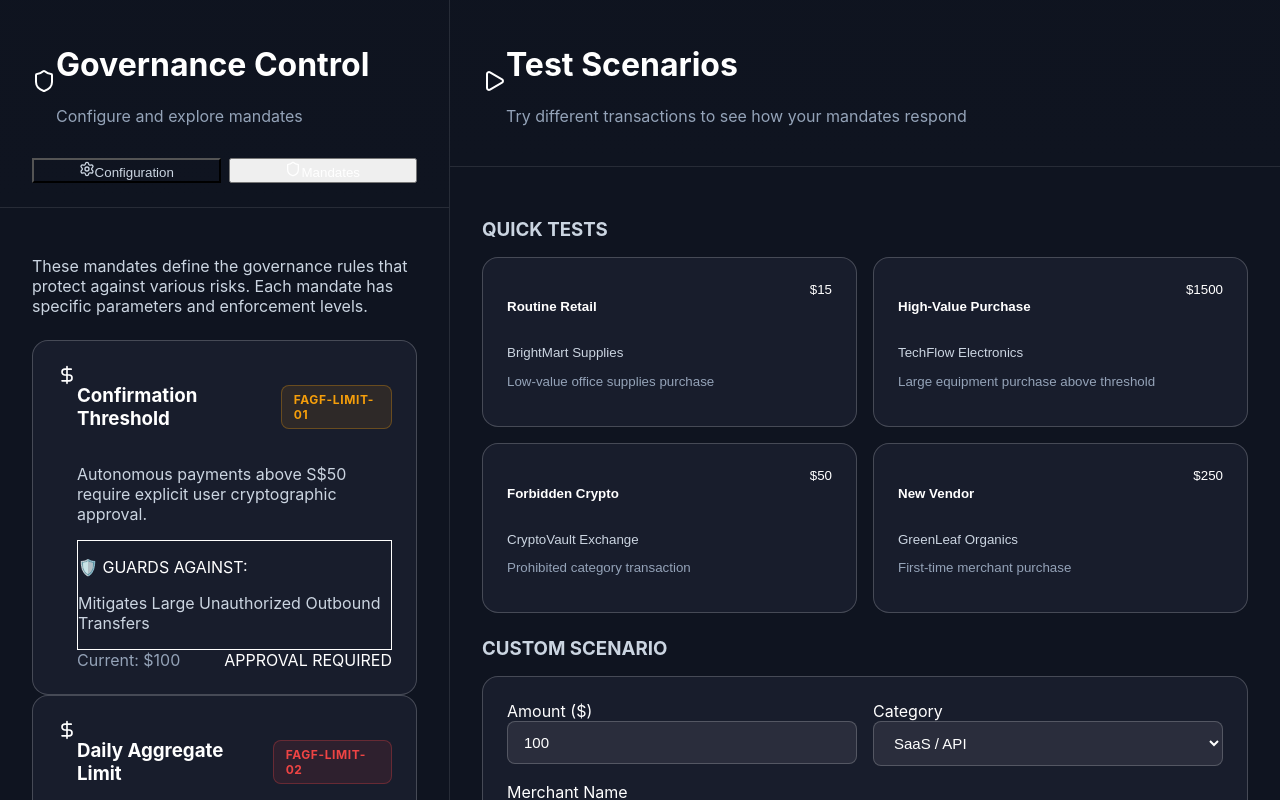
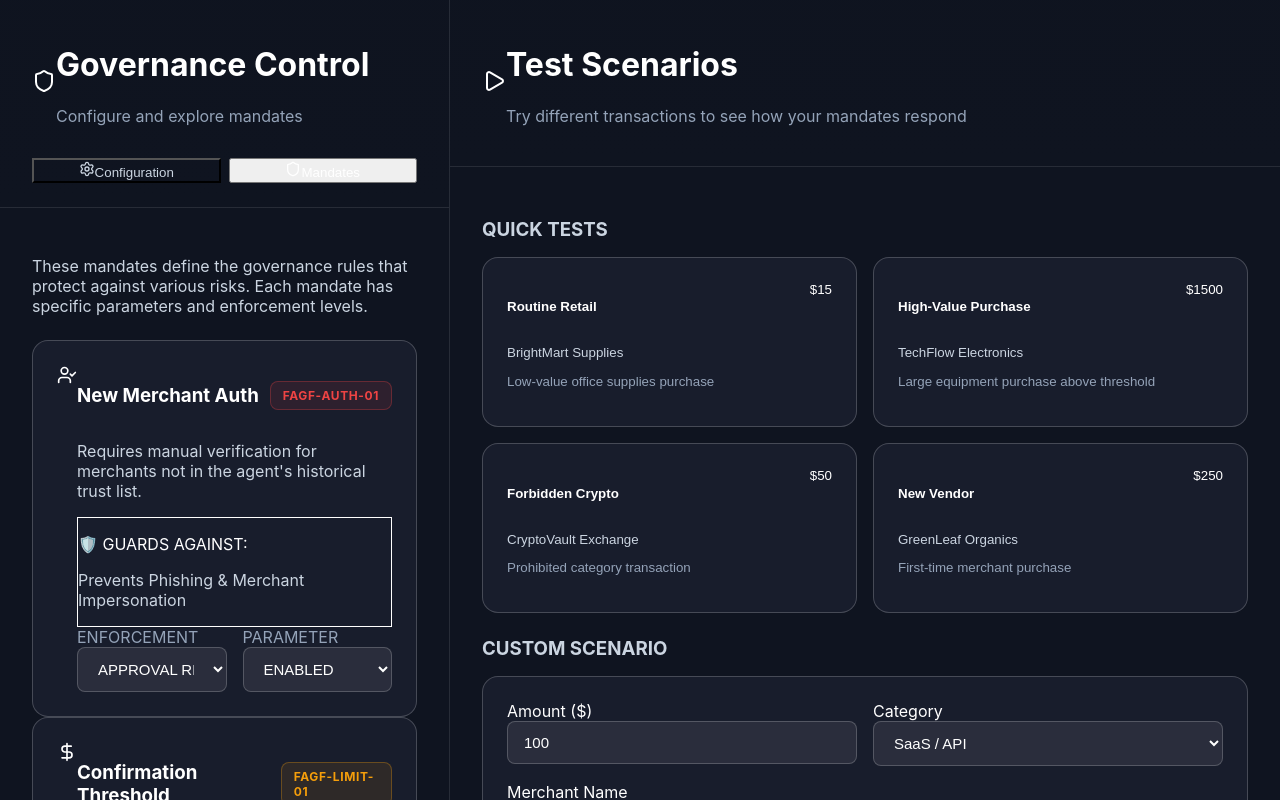
Before and after one commit to aetherllama/fagf-fs-core, a React (Vite) app: page / in a window 1280 px wide. Both pictures are taken after a click on the button "Mandates". Built offline with nearby package versions, Linux system fonts and the light colour scheme.

Commit message:
Allow mandate modification: added editable enforcement levels and parameters to Mandates tab

```diff
--- a/src/App.tsx
+++ b/src/App.tsx
@@ -20,7 +20,7 @@ import {
 import { motion, AnimatePresence } from 'framer-motion';
 import { GovernanceValidator } from './core/validator';
 import { DEFAULT_MAS_MANDATES } from './core/mandates';
-import { FinancialMandates, GovernanceEnvelope, ValidationResult } from './core/types';
+import { FinancialMandates, GovernanceEnvelope, ValidationResult, GovernanceMandate } from './core/types';
 
 interface CustomMandates extends FinancialMandates {
   // Additional custom properties for the playground
@@ -63,8 +63,7 @@ const QUICK_SCENARIOS = [
 
 export default function App() {
   // Mandate Configuration State
-  const [autoApproveLimit, setAutoApproveLimit] = useState(100);
-  const [hitlLimit, setHitlLimit] = useState(1000);
+  const [mandates, setMandates] = useState<FinancialMandates>(DEFAULT_MAS_MANDATES);
   const [trustedMerchants, setTrustedMerchants] = useState<string[]>([
     'BrightMart Supplies',
     'TechFlow Electronics',
@@ -75,7 +74,6 @@ export default function App() {
     'Ungoverned Gambling',
     'Cryptocurrency Exchange'
   ]);
-  const [requireHitlForNewMerchants, setRequireHitlForNewMerchants] = useState(true);
 
   // Tab State
   const [activeTab, setActiveTab] = useState<'config' | 'mandates'>('config');
@@ -92,26 +90,8 @@ export default function App() {
     config: FinancialMandates;
   } | null>(null);
 
-  // Build current mandate configuration
-  const currentMandates: FinancialMandates = {
-    ...DEFAULT_MAS_MANDATES,
-    confirmationThreshold: {
-      ...DEFAULT_MAS_MANDATES.confirmationThreshold,
-      parameter: autoApproveLimit
-    },
-    dailyAggregateLimit: {
-      ...DEFAULT_MAS_MANDATES.dailyAggregateLimit,
-      parameter: hitlLimit
-    },
-    blockedCategories: {
-      ...DEFAULT_MAS_MANDATES.blockedCategories,
-      parameter: forbiddenCategories
-    },
-    newMerchantAuth: {
-      ...DEFAULT_MAS_MANDATES.newMerchantAuth,
-      parameter: requireHitlForNewMerchants
-    }
-  };
+  // Derive current configuration for validation
+  const currentMandates: FinancialMandates = mandates;
 
   const testScenario = (scenario: typeof QUICK_SCENARIOS[0] | null, isCustom = false) => {
     const amount = isCustom ? customAmount : scenario!.amount;
@@ -138,28 +118,36 @@ export default function App() {
     const result = GovernanceValidator.validate(envelope, currentMandates, []);
 
     setLastResult({
-      scenario: { name: isCustom ? 'Custom Scenario' : scenario!.name, ...envelope.transaction },
+      scenario,
       result,
-      config: { ...currentMandates }
+      config: currentMandates
     });
   };
 
+  const updateMandate = (key: keyof FinancialMandates, updates: Partial<GovernanceMandate<any>>) => {
+    setMandates(prev => ({
+      ...prev,
+      [key]: {
+        ...prev[key],
+        ...updates
+      }
+    }));
+  };
+
   const addTrustedMerchant = () => {
-    if (merchantInput.trim() && !trustedMerchants.includes(merchantInput.trim())) {
-      setTrustedMerchants([...trustedMerchants, merchantInput.trim()]);
+    if (merchantInput && !trustedMerchants.includes(merchantInput)) {
+      setTrustedMerchants([...trustedMerchants, merchantInput]);
       setMerchantInput('');
     }
   };
 
-  const removeTrustedMerchant = (merchant: string) => {
-    setTrustedMerchants(trustedMerchants.filter(m => m !== merchant));
+  const removeTrustedMerchant = (name: string) => {
+    setTrustedMerchants(trustedMerchants.filter(m => m !== name));
   };
 
   const resetToDefaults = () => {
-    setAutoApproveLimit(100);
-    setHitlLimit(1000);
-    setTrustedMerchants(['AWS Cloud Services', 'Google Cloud', 'Microsoft Azure']);
-    setRequireHitlForNewMerchants(true);
+    setMandates(DEFAULT_MAS_MANDATES);
+    setTrustedMerchants(['BrightMart Supplies', 'TechFlow Electronics', 'UrbanStyle Apparel']);
     setLastResult(null);
   };
 
@@ -229,14 +217,14 @@ export default function App() {
                       min="0"
                       max="500"
                       step="25"
-                      value={autoApproveLimit}
-                      onChange={(e) => setAutoApproveLimit(Number(e.target.value))}
+                      value={mandates.confirmationThreshold.parameter}
+                      onChange={(e) => updateMandate('confirmationThreshold', { parameter: Number(e.target.value) })}
                       className="slider"
-                      style={{ '--value': `${(autoApproveLimit / 500) * 100}%` } as any}
+                      style={{ '--value': `${(mandates.confirmationThreshold.parameter / 500) * 100}%` } as any}
                     />
                     <div className="slider-value">
                       <span className="text-muted">$0</span>
-                      <span className="slider-value-current">${autoApproveLimit}</span>
+                      <span className="slider-value-current">${mandates.confirmationThreshold.parameter}</span>
                       <span className="text-muted">$500</span>
                     </div>
                   </div>
@@ -253,14 +241,14 @@ export default function App() {
                       min="100"
                       max="5000"
                       step="100"
-                      value={hitlLimit}
-                      onChange={(e) => setHitlLimit(Number(e.target.value))}
+                      value={mandates.dailyAggregateLimit.parameter}
+                      onChange={(e) => updateMandate('dailyAggregateLimit', { parameter: Number(e.target.value) })}
                       className="slider"
-                      style={{ '--value': `${((hitlLimit - 100) / 4900) * 100}%` } as any}
+                      style={{ '--value': `${((mandates.dailyAggregateLimit.parameter - 100) / 4900) * 100}%` } as any}
                     />
                     <div className="slider-value">
                       <span className="text-muted">$100</span>
-                      <span className="slider-value-current">${hitlLimit}</span>
+                      <span className="slider-value-current">${mandates.dailyAggregateLimit.parameter}</span>
                       <span className="text-muted">$5,000</span>
                     </div>
                   </div>
@@ -353,8 +341,8 @@ export default function App() {
                     <label className="toggle">
                       <input
                         type="checkbox"
-                        checked={requireHitlForNewMerchants}
-                        onChange={(e) => setRequireHitlForNewMerchants(e.target.checked)}
+                        checked={mandates.newMerchantAuth.parameter === true}
+                        onChange={(e) => updateMandate('newMerchantAuth', { parameter: e.target.checked })}
                       />
                       <span className="toggle-slider"></span>
                     </label>
@@ -370,141 +358,83 @@ export default function App() {
                 These mandates define the governance rules that protect against various risks. Each mandate has specific parameters and enforcement levels.
               </p>
 
-              {/* Spending Limit Mandates */}
-              <div className="card">
+              {Object.keys(mandates).map((key) => {
+                const mandate = mandates[key as keyof FinancialMandates];
+                return (
+                  <div key={mandate.id} className="card">
                     <div className="flex items-start gap-3 mb-3">
-                  <div className="p-2 bg-indigo-600/20 rounded-lg">
-                    <DollarSign size={20} className="text-indigo-400" />
+                      <div className={`p-2 rounded-lg ${mandate.category === 'spending_limit' ? 'bg-indigo-600/20' :
+                          mandate.category === 'authorization' ? 'bg-emerald-600/20' :
+                            mandate.category === 'velocity' ? 'bg-amber-600/20' :
+                              'bg-rose-600/20'
+                        }`}>
+                        {mandate.category === 'spending_limit' ? <DollarSign size={20} className="text-indigo-400" /> :
+                          mandate.category === 'authorization' ? <UserCheck size={20} className="text-emerald-400" /> :
+                            mandate.category === 'velocity' ? <Zap size={20} className="text-amber-400" /> :
+                              <Lock size={20} className="text-rose-400" />}
                       </div>
                       <div className="flex-1">
-                    <div className="flex items-center gap-2 mb-1">
-                      <h3 className="font-bold text-lg text-white">Confirmation Threshold</h3>
-                      <span className="badge badge-warning text-xs">fagf-limit-01</span>
-                    </div>
-                    <p className="text-sm text-secondary mb-3">{DEFAULT_MAS_MANDATES.confirmationThreshold.description}</p>
-                    <div className="p-3 bg-rose-900/10 rounded-lg border border-rose-500/20">
-                      <p className="text-xs font-bold text-rose-400 mb-1">🛡️ GUARDS AGAINST:</p>
-                      <p className="text-sm text-secondary">{DEFAULT_MAS_MANDATES.confirmationThreshold.riskDisclosure}</p>
-                    </div>
-                    <div className="mt-3 flex items-center justify-between">
-                      <span className="text-xs text-muted">Current: ${autoApproveLimit}</span>
-                      <span className={`text-xs px-2 py-1 rounded ${DEFAULT_MAS_MANDATES.confirmationThreshold.enforcement === 'approval_required'
-                        ? 'bg-amber-600/20 text-amber-400'
-                        : 'bg-rose-600/20 text-rose-400'
-                        }`}>
-                        {DEFAULT_MAS_MANDATES.confirmationThreshold.enforcement.replace('_', ' ').toUpperCase()}
-                      </span>
-                    </div>
-                  </div>
-                </div>
+                        <div className="flex items-center gap-2 mb-1 justify-between">
+                          <h3 className="font-bold text-lg text-white">
+                            {key.replace(/([A-Z])/g, ' $1').replace(/^./, str => str.toUpperCase())}
+                          </h3>
+                          <span className={`badge ${mandate.severity === 'high' ? 'badge-danger' :
+                              mandate.severity === 'medium' ? 'badge-warning' :
+                                'badge-success'
+                            } text-xs`}>{mandate.id}</span>
                         </div>
 
-              <div className="card">
-                <div className="flex items-start gap-3 mb-3">
-                  <div className="p-2 bg-indigo-600/20 rounded-lg">
-                    <DollarSign size={20} className="text-indigo-400" />
-                  </div>
-                  <div className="flex-1">
-                    <div className="flex items-center gap-2 mb-1">
-                      <h3 className="font-bold text-lg text-white">Daily Aggregate Limit</h3>
-                      <span className="badge badge-danger text-xs">fagf-limit-02</span>
-                    </div>
-                    <p className="text-sm text-secondary mb-3">{DEFAULT_MAS_MANDATES.dailyAggregateLimit.description}</p>
-                    <div className="p-3 bg-rose-900/10 rounded-lg border border-rose-500/20">
+                        <p className="text-sm text-secondary mb-3">{mandate.description}</p>
+
+                        <div className="p-3 bg-rose-900/10 rounded-lg border border-rose-500/20 mb-3">
                           <p className="text-xs font-bold text-rose-400 mb-1">🛡️ GUARDS AGAINST:</p>
-                      <p className="text-sm text-secondary">{DEFAULT_MAS_MANDATES.dailyAggregateLimit.riskDisclosure}</p>
-                    </div>
-                    <div className="mt-3 flex items-center justify-between">
-                      <span className="text-xs text-muted">Current: ${hitlLimit}</span>
-                      <span className="text-xs px-2 py-1 rounded bg-rose-600/20 text-rose-400">
-                        BLOCK
-                      </span>
-                    </div>
-                  </div>
-                </div>
+                          <p className="text-sm text-secondary">{mandate.riskDisclosure}</p>
                         </div>
 
-              {/* Authorization Mandates */}
-              <div className="card">
-                <div className="flex items-start gap-3 mb-3">
-                  <div className="p-2 bg-emerald-600/20 rounded-lg">
-                    <UserCheck size={20} className="text-emerald-400" />
+                        <div className="grid grid-cols-2 gap-4">
+                          <div>
+                            <label className="text-xs text-muted block mb-1 uppercase font-bold">Enforcement</label>
+                            <select
+                              value={mandate.enforcement}
+                              onChange={(e) => updateMandate(key as keyof FinancialMandates, { enforcement: e.target.value as any })}
+                              className="select-field text-xs py-1 h-8"
+                            >
+                              <option value="none">IGNORE (BYPASS)</option>
+                              <option value="soft_warning">SOFT WARNING</option>
+                              <option value="approval_required">APPROVAL REQUIRED</option>
+                              <option value="block">BLOCK (REJECT)</option>
+                            </select>
                           </div>
-                  <div className="flex-1">
-                    <div className="flex items-center gap-2 mb-1">
-                      <h3 className="font-bold text-lg text-white">New Merchant Authorization</h3>
-                      <span className="badge badge-warning text-xs">fagf-auth-01</span>
+                          <div>
+                            <label className="text-xs text-muted block mb-1 uppercase font-bold">Parameter</label>
+                            {typeof mandate.parameter === 'number' ? (
+                              <input
+                                type="number"
+                                value={mandate.parameter}
+                                onChange={(e) => updateMandate(key as keyof FinancialMandates, { parameter: Number(e.target.value) })}
+                                className="input-field text-xs py-1 h-8"
+                              />
+                            ) : typeof mandate.parameter === 'boolean' ? (
+                              <select
+                                value={mandate.parameter ? 'true' : 'false'}
+                                onChange={(e) => updateMandate(key as keyof FinancialMandates, { parameter: e.target.value === 'true' })}
+                                className="select-field text-xs py-1 h-8"
+                              >
+                                <option value="true">ENABLED</option>
+                                <option value="false">DISABLED</option>
+                              </select>
+                            ) : (
+                              <div className="text-xs bg-white/5 rounded px-2 py-1 border border-white/10 text-muted h-8 flex items-center italic">
+                                Array/Complex
                               </div>
-                    <p className="text-sm text-secondary mb-3">{DEFAULT_MAS_MANDATES.newMerchantAuth.description}</p>
-                    <div className="p-3 bg-rose-900/10 rounded-lg border border-rose-500/20">
-                      <p className="text-xs font-bold text-rose-400 mb-1">🛡️ GUARDS AGAINST:</p>
-                      <p className="text-sm text-secondary">{DEFAULT_MAS_MANDATES.newMerchantAuth.riskDisclosure}</p>
-                    </div>
-                    <div className="mt-3 flex items-center justify-between">
-                      <span className="text-xs text-muted">Status: {requireHitlForNewMerchants ? 'Enabled' : 'Disabled'}</span>
-                      <span className="text-xs px-2 py-1 rounded bg-amber-600/20 text-amber-400">
-                        APPROVAL REQUIRED
-                      </span>
-                    </div>
-                  </div>
-                </div>
-              </div>
-
-              {/* Category Restrictions */}
-              <div className="card">
-                <div className="flex items-start gap-3 mb-3">
-                  <div className="p-2 bg-rose-600/20 rounded-lg">
-                    <Lock size={20} className="text-rose-400" />
-                  </div>
-                  <div className="flex-1">
-                    <div className="flex items-center gap-2 mb-1">
-                      <h3 className="font-bold text-lg text-white">Category Restrictions</h3>
-                      <span className="badge badge-danger text-xs">fagf-cat-01</span>
-                    </div>
-                    <p className="text-sm text-secondary mb-3">{DEFAULT_MAS_MANDATES.blockedCategories.description}</p>
-                    <div className="p-3 bg-rose-900/10 rounded-lg border border-rose-500/20">
-                      <p className="text-xs font-bold text-rose-400 mb-1">🛡️ GUARDS AGAINST:</p>
-                      <p className="text-sm text-secondary">{DEFAULT_MAS_MANDATES.blockedCategories.riskDisclosure}</p>
-                    </div>
-                    <div className="mt-3">
-                      <p className="text-xs text-muted mb-2">Blocked Categories:</p>
-                      <div className="flex flex-wrap gap-2">
-                        {forbiddenCategories.map(cat => (
-                          <span key={cat} className="text-xs px-2 py-1 rounded bg-rose-600/20 text-rose-400 border border-rose-500/30">
-                            {cat}
-                          </span>
-                        ))}
+                            )}
                           </div>
                         </div>
                       </div>
                     </div>
                   </div>
-
-              {/* Velocity Controls */}
-              <div className="card">
-                <div className="flex items-start gap-3 mb-3">
-                  <div className="p-2 bg-amber-600/20 rounded-lg">
-                    <Zap size={20} className="text-amber-400" />
-                  </div>
-                  <div className="flex-1">
-                    <div className="flex items-center gap-2 mb-1">
-                      <h3 className="font-bold text-lg text-white">Rate Limiting</h3>
-                      <span className="badge badge-warning text-xs">fagf-velocity-01</span>
-                    </div>
-                    <p className="text-sm text-secondary mb-3">{DEFAULT_MAS_MANDATES.rateLimitPerHour.description}</p>
-                    <div className="p-3 bg-rose-900/10 rounded-lg border border-rose-500/20">
-                      <p className="text-xs font-bold text-rose-400 mb-1">🛡️ GUARDS AGAINST:</p>
-                      <p className="text-sm text-secondary">{DEFAULT_MAS_MANDATES.rateLimitPerHour.riskDisclosure}</p>
-                    </div>
-                    <div className="mt-3 flex items-center justify-between">
-                      <span className="text-xs text-muted">Limit: {DEFAULT_MAS_MANDATES.rateLimitPerHour.parameter} tx/hour</span>
-                      <span className="text-xs px-2 py-1 rounded bg-amber-600/20 text-amber-400">
-                        APPROVAL REQUIRED
-                      </span>
-                    </div>
-                  </div>
-                </div>
-              </div>
+                );
+              })}
             </div>
           )}
         </div>
```
Lines whose indentation alone changed are shown as unchanged.
